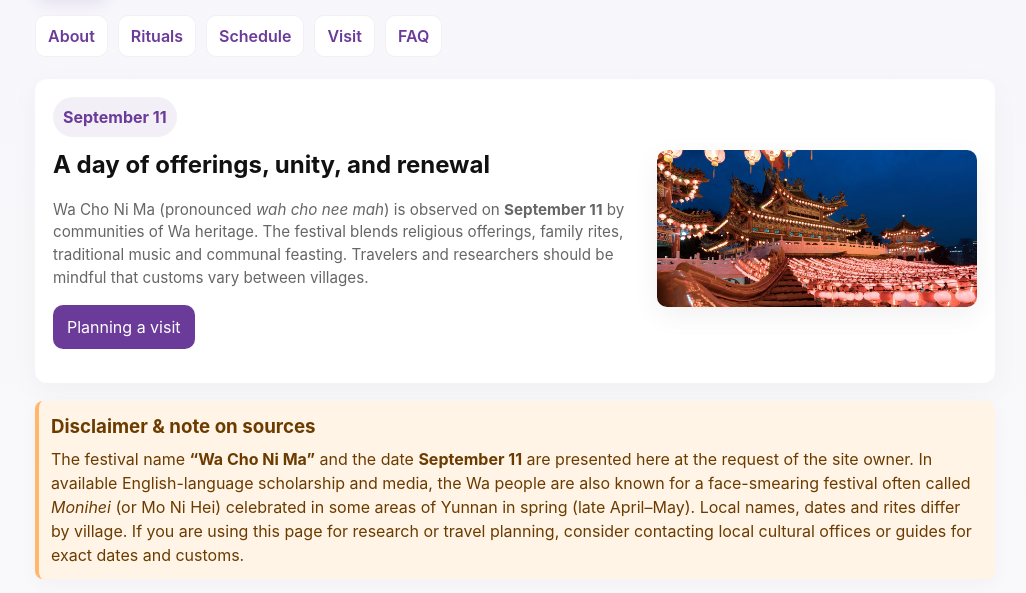
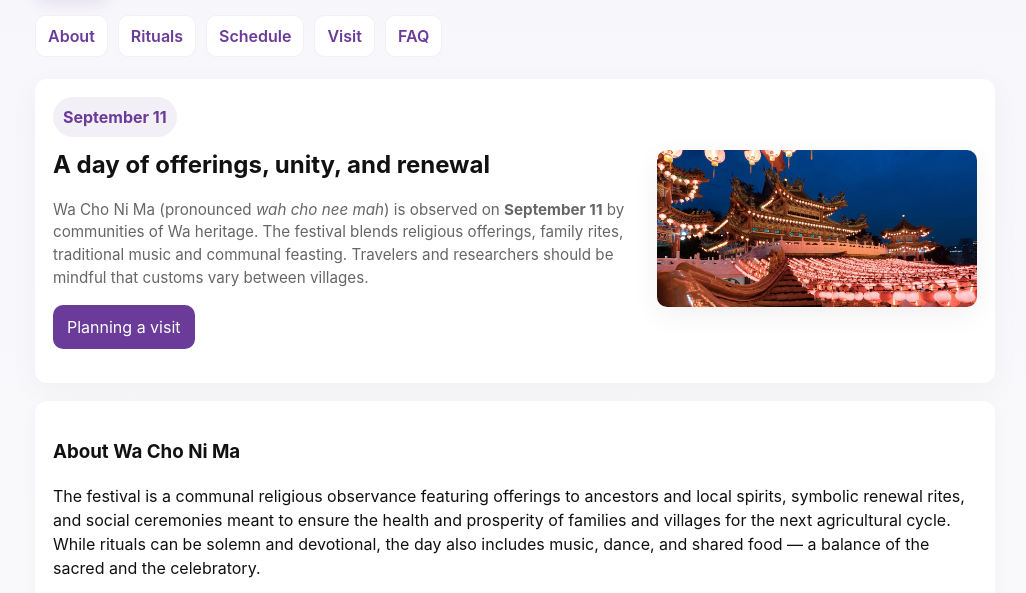
Before and after one commit to platondosov/wachonima, a plain HTML site: page index.html in a window 1280 px wide. Shown: the part 125-718 px from the top of the page, without its empty margins (125-1151 px from the left). Drawn offline with Linux system fonts and the light colour scheme.

Commit message:
index.html

```diff
--- a/index.html
+++ b/index.html
@@ -100,12 +100,7 @@
       </section>
 
       <!-- IMPORTANT DISCLAIMER -->
-      <section class="card disclaimer" aria-labelledby="disc-title">
-        <h3 id="disc-title" style="margin:0 0 6px 0">Disclaimer & note on sources</h3>
-        <p style="margin:0">
-          The festival name <strong>“Wa Cho Ni Ma”</strong> and the date <strong>September 11</strong> are presented here at the request of the site owner. In available English-language scholarship and media, the Wa people are also known for a face-smearing festival often called <em>Monihei</em> (or Mo Ni Hei) celebrated in some areas of Yunnan in spring (late April–May). Local names, dates and rites differ by village. If you are using this page for research or travel planning, consider contacting local cultural offices or guides for exact dates and customs.
-        </p>
-      </section>
+
 
       <!-- About -->
       <section id="about" class="card" aria-labelledby="about-title">
```
